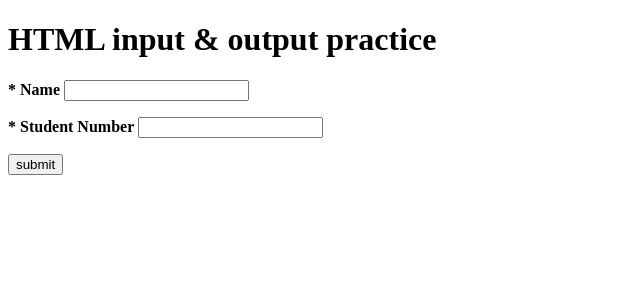
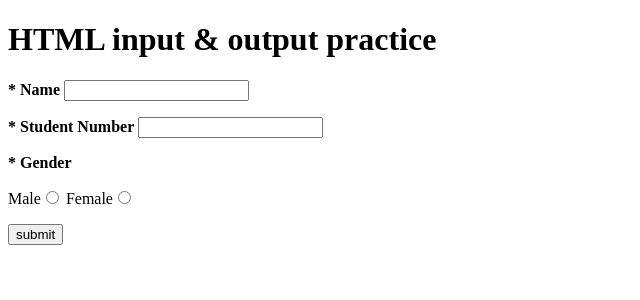
Before and after one commit to Hansuyeon2/2023-2-OSSPrac-TechForce-09, a Flask app: page / in a window 1280 px wide. Shown: the top 300 px of the page, without its empty margins (0-640 px from the left). Run offline with Flask 3, Linux system fonts and the light colour scheme.

Commit message:
gender 추가

```diff
--- a/팀과제3_09_TechForce/ex3.py
+++ b/팀과제3_09_TechForce/ex3.py
@@ -12,6 +12,7 @@ def result():
         result=dict()
         result['Name']=request.form.get('name')
         result['Student Number']=request.form.get('StudentNumber')
+        result['Gender'] = request.form.get('gender')
         return render_template('result.html',result=result)
 
 
--- a/팀과제3_09_TechForce/templates/input.html
+++ b/팀과제3_09_TechForce/templates/input.html
@@ -5,6 +5,9 @@
     <form action="/result" method="POST">
         <p><b>* Name</b> <input type='text' id='name' name='name' /></p>
         <p><b>* Student Number</b> <input type='text' id='StudentNumber' name='StudentNumber' /></p>
+        <p><b>* Gender</b></p>
+        <p>Male<input type='radio' id ='male' name="gender" value="male">
+        Female<input type='radio' id ='gender' name="gender" value="female"></p>
         <button type='submit' name='submit' value='submit'>submit</button>
     </form>
 </body>
```
